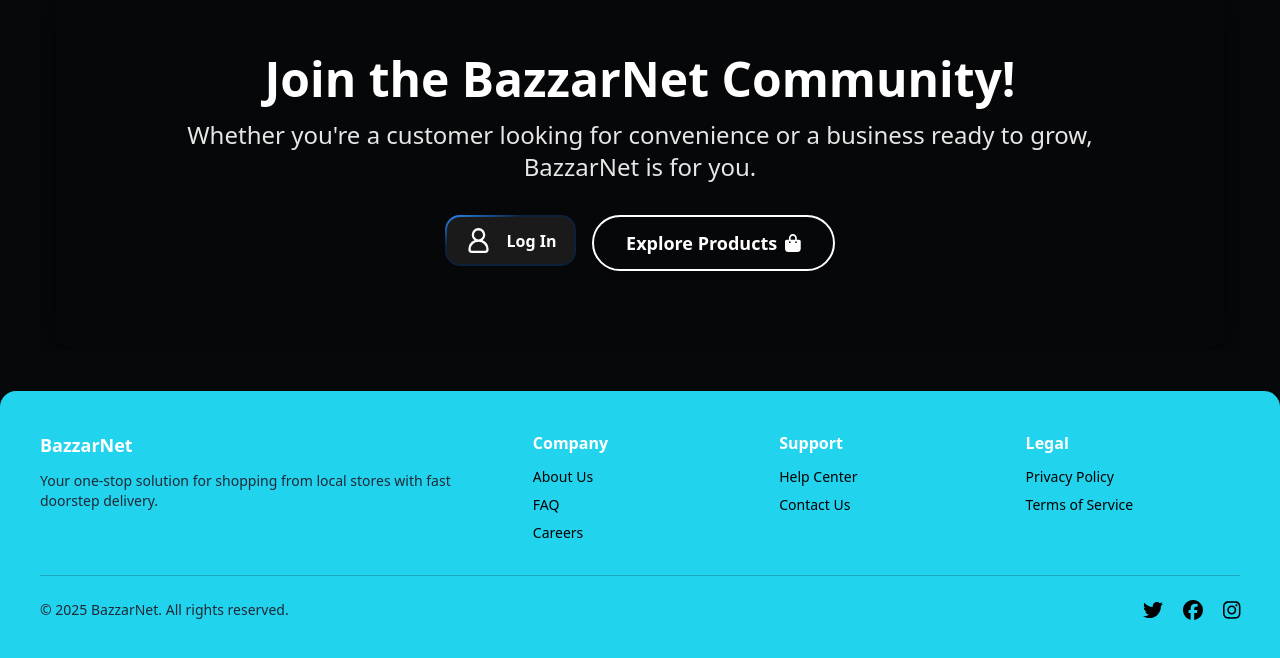
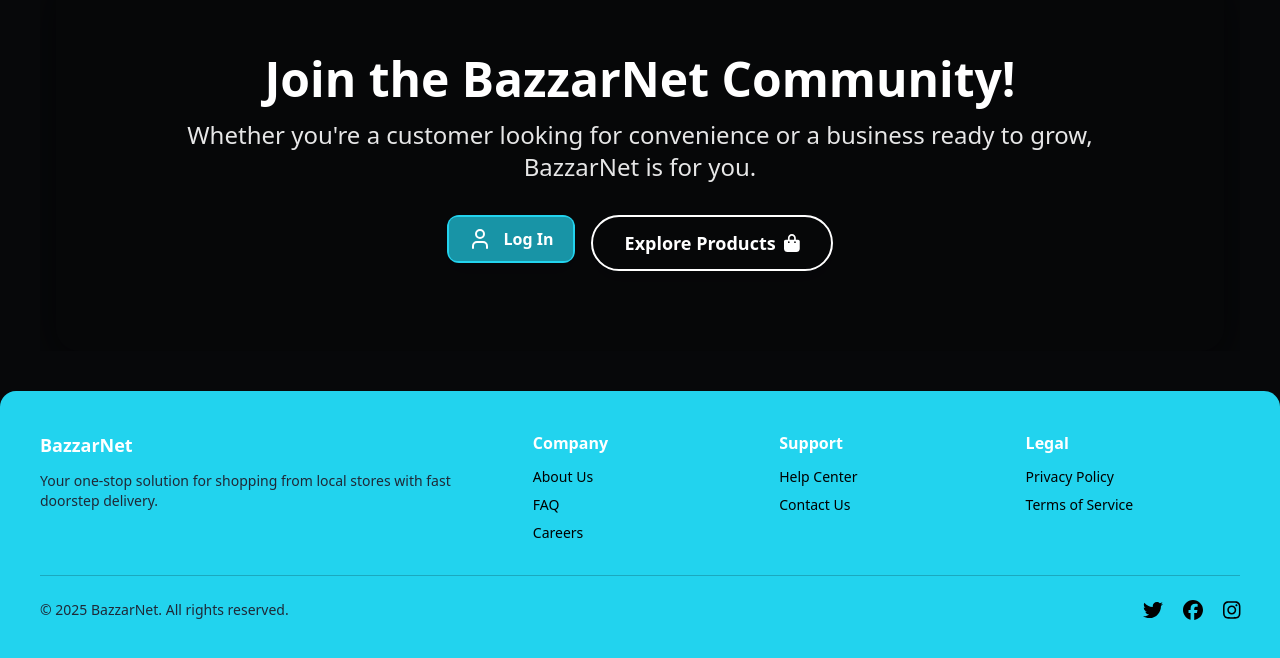
Before and after one commit to codecay7/BazzarNet-DIST, a React (Vite) app: page / in a window 1280 px wide. Shown: the part 2450-3108 px from the top of the page. Built offline with nearby package versions, Linux system fonts and the light colour scheme; no server answers.

Commit message:
[dyad] Refactoring LoginButton to Tailwind CSS - wrote 4 file(s), added lucide-react package(s)

```diff
--- a/package.json
+++ b/package.json
@@ -21,7 +21,6 @@
     "react-qr-code": "^2.0.18",
     "react-router-dom": "^6.25.1",
     "recharts": "^3.1.2",
-    "styled-components": "^6.1.19",
     "xss-clean": "^0.1.4"
   },
   "devDependencies": {
--- a/src/components/LoginButton.jsx
+++ b/src/components/LoginButton.jsx
@@ -1,6 +1,8 @@
+"use client";
+
 import React from 'react';
-import styled from 'styled-components';
 import { useNavigate } from 'react-router-dom';
+import { User } from 'lucide-react'; // Using Lucide icon for consistency
 
 const LoginButton = () => {
   const navigate = useNavigate();
@@ -10,64 +12,21 @@ const LoginButton = () => {
   };
 
   return (
-    <StyledWrapper>
-      <div aria-label="User Login Button" tabIndex={0} role="button" className="user-profile" onClick={handleClick}>
-        <div className="user-profile-inner">
-          <svg aria-hidden="true" xmlns="http://www.w3.org/2000/svg" viewBox="0 0 24 24">
-            <g data-name="Layer 2" id="Layer_2">
-              <path d="m15.626 11.769a6 6 0 1 0 -7.252 0 9.008 9.008 0 0 0 -5.374 8.231 3 3 0 0 0 3 3h12a3 3 0 0 0 3-3 9.008 9.008 0 0 0 -5.374-8.231zm-7.626-4.769a4 4 0 1 1 4 4 4 4 0 0 1 -4-4zm10 14h-12a1 1 0 0 1 -1-1 7 7 0 0 1 14 0 1 1 0 0 1 -1 1z" fill="#fff" /> {/* Changed fill to #fff */}
-            </g>
-          </svg>
-          <p>Log In</p>
-        </div>
+    <button
+      aria-label="User Login Button"
+      className="w-32 h-12 rounded-xl cursor-pointer transition-all duration-300
+                 bg-[var(--accent)] hover:bg-[var(--accent-dark)]
+                 flex items-center justify-center shadow-lg"
+      onClick={handleClick}
+    >
+      <div className="w-[calc(100%-4px)] h-[calc(100%-4px)] rounded-lg
+                  bg-black/30 flex items-center justify-center gap-3
+                  text-white font-semibold">
+        <User size={24} className="text-white" aria-hidden="true" />
+        <p>Log In</p>
       </div>
-    </StyledWrapper>
+    </button>
   );
 }
 
-const StyledWrapper = styled.div`
-  .user-profile {
-    width: 131px;
-    height: 51px;
-    border-radius: 15px;
-    cursor: pointer;
-    transition: 0.3s ease;
-    background: linear-gradient(
-      to bottom right,
-      #2e8eff 0%,
-      rgba(46, 142, 255, 0) 30%
-    );
-    background-color: rgba(46, 142, 255, 0.2);
-    display: flex;
-    align-items: center;
-    justify-content: center;
-  }
-
-  .user-profile:hover,
-  .user-profile:focus {
-    background-color: rgba(46, 142, 255, 0.7);
-    box-shadow: 0 0 10px rgba(46, 142, 255, 0.5);
-    outline: none;
-  }
-
-  .user-profile-inner {
-    width: 127px;
-    height: 47px;
-    border-radius: 13px;
-    background-color: #1a1a1a;
-    display: flex;
-    align-items: center;
-    justify-content: center;
-    gap: 15px;
-    color: #fff; /* Changed color to #fff */
-    font-weight: 600;
-  }
-
-  .user-profile-inner svg {
-    width: 27px;
-    height: 27px;
-    fill: #fff; /* Changed fill to #fff */
-  }
-`;
-
 export default LoginButton;
```
Also changed, not shown: 1 other file (tests, documents, lock files or other folders).
